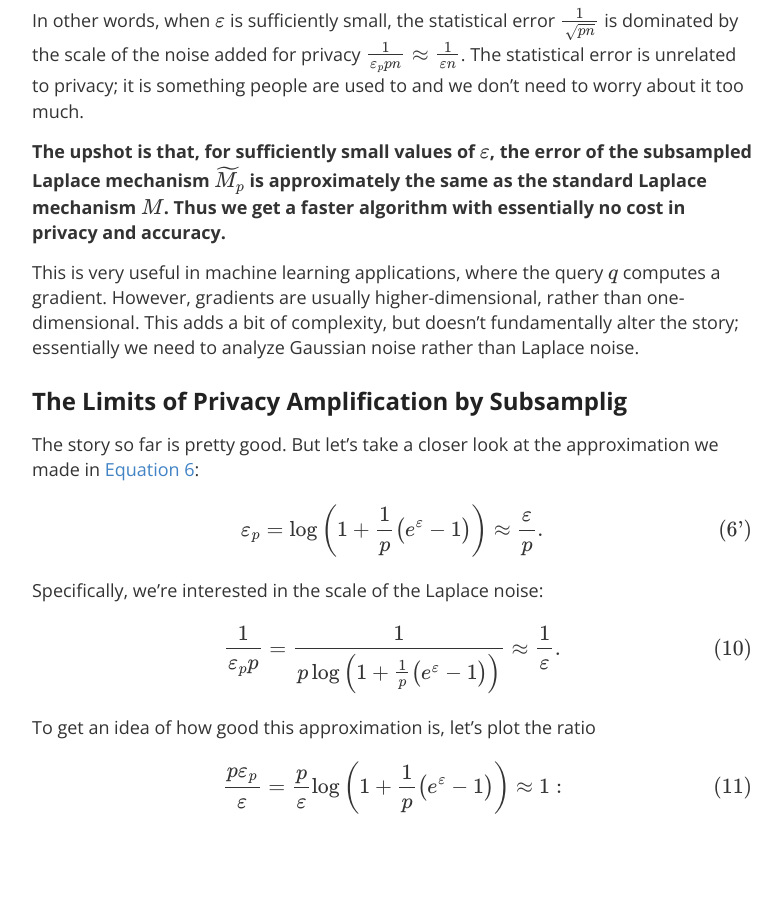
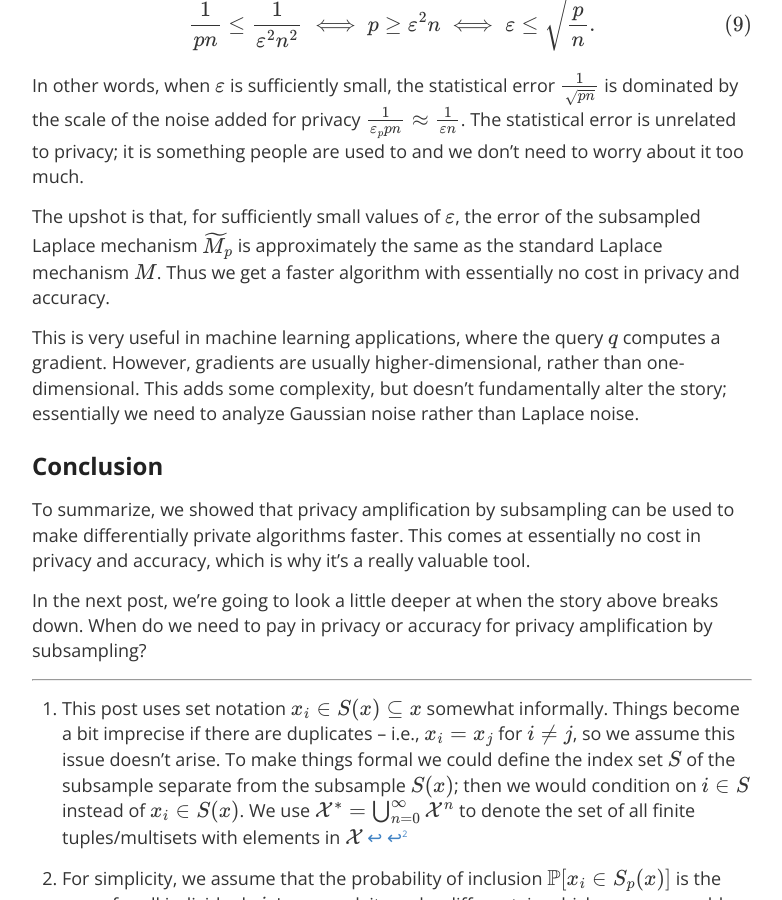
Before and after one commit to differentialprivacy/differentialprivacy, a Jekyll site: the page built from _posts/2025-04-06-subsampling.md, in a window 1280 px wide and 900 px high, scrolled down 3913 px. Shown: the whole window, without its empty margins (248-1030 px from the left). Built offline with Jekyll 4.4.1, drawn with Linux system fonts in a browser that asks for light colours; comment, search, counter and statistics services are not loaded; some of the changed text lies outside the part shown.

Commit message:
post on subsampling

```diff
--- a/_posts/2025-04-06-subsampling.md
+++ b/_posts/2025-04-06-subsampling.md
@@ -12,7 +12,7 @@ Privacy Amplification by Subsampling is an important property of differential pr
 It is key to making many algorithms efficient -- particularly in machine learning applications.
 Thus a lot of work has gone into analyzing this phenomenon.
 In this post we will give a quick introduction to privacy amplification by subsampling and its applications.
-Furthermore, we're going to look at the limitations of privacy amplification by subsampling -- i.e., what _can't_ it do.
+In a follow-up post, we're going to look at the limitations of privacy amplification by subsampling -- i.e., what _can't_ it do.
 
 ## What is Privacy Amplification by Subsampling?
 
@@ -56,6 +56,8 @@ This rearranges to<br/>
 as required. (The inequalities \\\(\\frac{1}{1-p+pe^{-\\varepsilon}} \\le 1-p+pe^\\varepsilon\\\) and \\\(\\frac{e^{-\\varepsilon}}{1-p+pe^{-\\varepsilon}} \\le 1\\\) are left as exercises for the reader.)
 &#8718;
 
+[Theorem 1](#thm1) is tight. The algorithm that makes it tight is randomized response applied to the bit indicating whether or not your data is included in the subsample.
+
 ## Why is Privacy Amplification by Subsampling Useful?
 
 Lets work out a simplified illustrative example for why privacy amplification by subsampling is useful.
@@ -90,43 +92,19 @@ This extra term is a low order term when <a id="eq9" />
  In other words, when \\\(\\varepsilon\\\) is sufficiently small, the statistical error \\\(\\frac{1}{\\sqrt{pn}}\\\) is dominated by the scale of the noise added for privacy \\\(\\frac{1}{\\varepsilon\_p p n}\\approx\\frac{1}{\\varepsilon n}\\\).
  The statistical error is unrelated to privacy; it is something people are used to and we don't need to worry about it too much.
 
-  **The upshot is that, for sufficiently small values of \\\(\\varepsilon\\\), the error of the subsampled Laplace mechanism \\\(\\widetilde{M}\_p\\\) is approximately the same as the standard Laplace mechanism \\\(M\\\).
- Thus we get a faster algorithm with essentially no cost in privacy and accuracy.**
+The upshot is that, for sufficiently small values of \\\(\\varepsilon\\\), the error of the subsampled Laplace mechanism \\\(\\widetilde{M}\_p\\\) is approximately the same as the standard Laplace mechanism \\\(M\\\).
+ Thus we get a faster algorithm with essentially no cost in privacy and accuracy.
 
 This is very useful in machine learning applications, where the query \\\(q\\\) computes a gradient.
 However, gradients are usually higher-dimensional, rather than one-dimensional.
-This adds a bit of complexity, but doesn't fundamentally alter the story; essentially we need to analyze Gaussian noise rather than Laplace noise.
-
-## The Limits of Privacy Amplification by Subsamplig
-
-The story so far is pretty good. But let's take a closer look at the approximation we made in [Equation 6](#eq6):
-<a id="eq6prime" />\\\[\\varepsilon_p = \\log\\left\(1 + \\frac{1}{p} \\big\( e^{\\varepsilon}-1 \\big\)\\right\) \\approx \\frac{\\varepsilon}{p}. \\tag{6'} \\\]
-Specifically, we're interested in the scale of the Laplace noise: <a id="eq10" />\\\[\\frac{1}{\\varepsilon\_p p} = \\frac{1}{p\\log\\left\(1 + \\frac{1}{p} \\big\( e^{\\varepsilon}-1 \\big\)\\right\)} \\approx \\frac{1}{\\varepsilon}. \\tag{10} \\\]
-To get an idea of how good this approximation is, let's plot the ratio <a id="eq11" />\\\[\\frac{p\\varepsilon\_p}{\\varepsilon} = \\frac{p}{\\varepsilon} \\log\\left\(1 + \\frac{1}{p} \\big\( e^{\\varepsilon}-1 \\big\)\\right\) \\approx 1:\\tag{11}\\\]
-<p align="center"><img src="/images/subsampling-ratio-p.png" alt="Plot of p*eps\_p/eps as a function of p for eps=0.01,0.1,1,2" width="768" height="576"/></p>
-<p align="center"><img src="/images/subsampling-ratio-eps.png" alt="Plot of p*eps\_p/eps as a function of eps for p=0.001,0.01,0.1,0.5"  width="768" height="576"/></p>
-This doesn't look so good!
-The approximation we made in [Equation 6](#eq6) tells us that all of the plotted lines should be close to 1.
-But this seems to only be accurate when \\\(p \\approx 1\\\) or when \\\(\\varepsilon\\\) is _very_ small.
-Large subsampling probability \\\(p\\\) doesn't make much sense for subsampling; we don't get much speedup. So the question is _how small does the privacy parameter \\\(\\varepsilon\\\) need to be?_
-
-Roughly, if we want the approximation in [Equation 6](#eq6) to be good within constant factors, then  the privacy parameter \\\(\\varepsilon\\\) needs to scale linearly with the subsampling probability \\\(p\\\). I.e., \\\(\\varepsilon=cp\\\) for a constant \\\(c\\\). Let's see what the ratio looks like for various constants:
-<p align="center"><img src="/images/subsampling-ratio-c.png" alt="Plot of p*eps\_p/eps as a function of p for eps=p*const where const=0.2,0.5,2,5"  width="768" height="576"/></p>
-This looks better. In particular, if \\\(\\varepsilon \\le 2p\\\), then \\\(\\frac{p\\varepsilon\_p}{\\varepsilon} \\ge \\frac{1}{2}\\\), which means the subsampled Laplace mechanism adds at most twice as much noise as the standard Laplace mechanism.
-
-In general, if we set \\\(\\varepsilon=cp\\\) and take the infimum over all \\\(p\\in\[0,1\]\\\) of the ratio in [Equation 11](#eq11), we get
-<a id="eq12" />\\\[\\inf\_{p\\in\[0,1\],\\varepsilon=cp}\\frac{p}{\\varepsilon} \\log\\left\(1 + \\frac{1}{p} \\big\( e^{\\varepsilon}-1 \\big\)\\right\) = \\frac{1}{c} \\log\\big\( 1+c\\big\).\\tag{12}\\\] In other words, if \\\(\\varepsilon \\le cp\\\), then the subsampled Laplace mechanism adds at most \\\(\\frac{c}{\\log\(1+c\)}\\\) times as much noise as the standard Laplace mechanism.
-Here's what this function looks like:
-<p align="center"><img src="/images/subsampling-ratio-lim.png" alt="Plot of c/log(1+c as a function of c"  width="768" height="576"/></p>
-
-This bound on the ratio seems reasonable as long as \\\(c\\\) isn't large.
-However, assuming \\\(\\varepsilon \\le cp\\\) is a pretty strong assumption!
-This is the big limitation of privacy amplification by subsampling -- subsampling is free only when the privacy parameter is tiny.
+This adds some complexity, but doesn't fundamentally alter the story; essentially we need to analyze Gaussian noise rather than Laplace noise.
 
 ## Conclusion
 
 To summarize, we showed that privacy amplification by subsampling can be used to make differentially private algorithms faster.
-This comes at essentially no cost in privacy and accuracy, but only if the privacy parameter is tiny. Specifically, the privacy parameter needs to be on the order of the subsampling probability -- i.e., \\\(\\varepsilon=O\(p\)\\\) -- for the claim to hold.
+This comes at essentially no cost in privacy and accuracy, which is why it's a really valuable tool.
+
+In the next post, we're going to look a little deeper at when the story above breaks down. When do we need to pay in privacy or accuracy for privacy amplification by subsampling?
 
 
 
```
